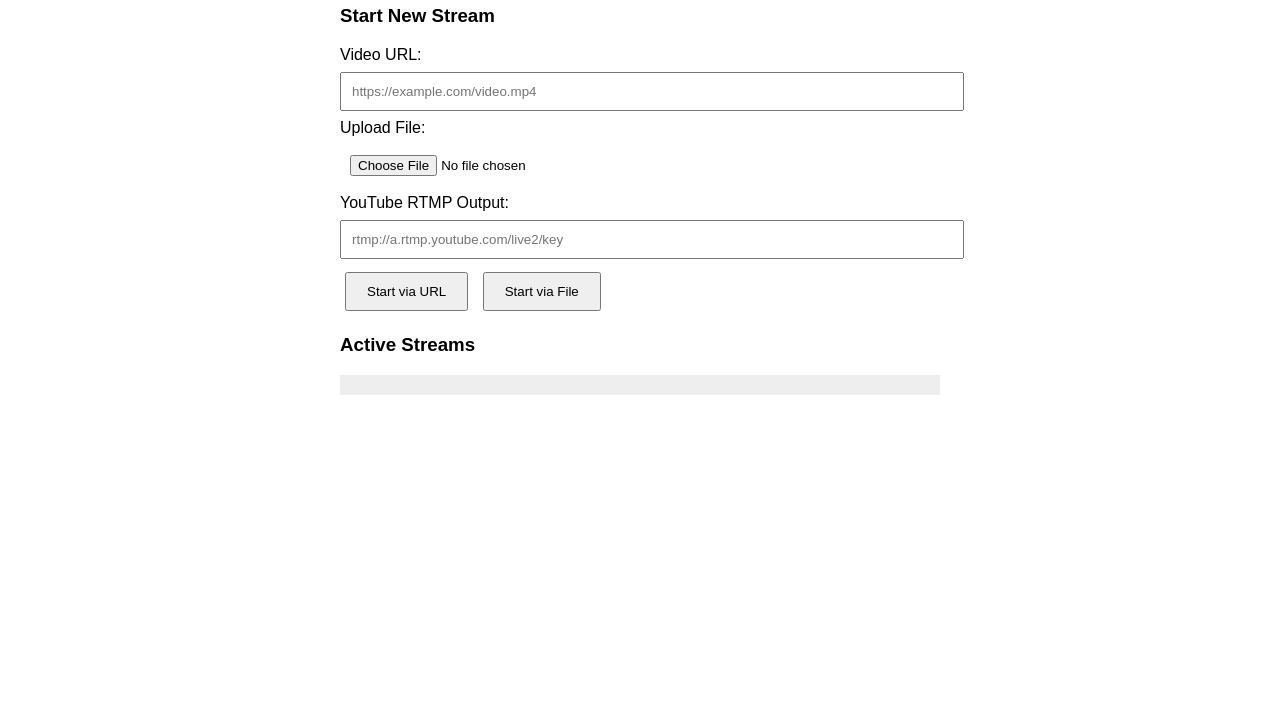
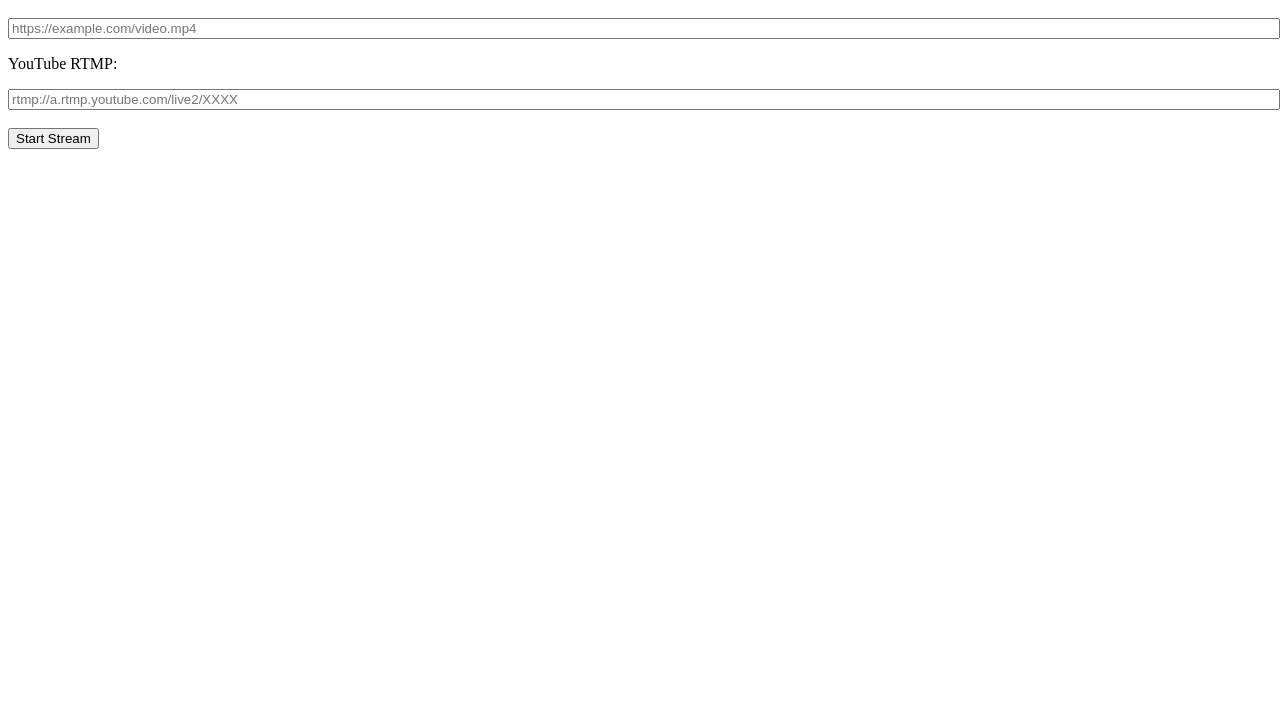
Before and after one commit to pipinboni-art/multi-stream-manager, a website: page index.html in a window 1280 px wide. Shown: the part 83-800 px from the top of the page. Drawn offline with Linux system fonts and the light colour scheme; no server answers.

Commit message:
Update index.html

```diff
--- a/index.html
+++ b/index.html
@@ -1,69 +1,36 @@
-
 <!DOCTYPE html>
 <html>
 <head>
-<title>Multi Stream Manager</title>
-<style>
-body { font-family: Arial; padding:20px; max-width:600px; margin:auto; }
-input, textarea { width:100%; padding:10px; margin:8px 0; }
-button { padding:10px 20px; margin:5px 5px; }
-#list { background:#eee; padding:10px; }
-</style>
+  <title>Multi Stream Manager</title>
 </head>
 <body>
+  <h2>Multi Stream Manager</h2>
 
-<h2>Multi Stream Manager</h2>
+  <p>Video URL:</p>
+  <input id="input" placeholder="https://example.com/video.mp4" style="width:100%">
 
-<h3>Start New Stream</h3>
-<label>Video URL:</label>
-<input id="inputUrl" placeholder="https://example.com/video.mp4">
+  <p>YouTube RTMP:</p>
+  <input id="output" placeholder="rtmp://a.rtmp.youtube.com/live2/XXXX" style="width:100%">
 
-<label>Upload File:</label>
-<input id="fileInput" type="file">
+  <br><br>
+  <button onclick="start()">Start Stream</button>
 
-<label>YouTube RTMP Output:</label>
-<input id="output" placeholder="rtmp://a.rtmp.youtube.com/live2/key">
-
-<button onclick="startUrl()">Start via URL</button>
-<button onclick="startFile()">Start via File</button>
-
-<h3>Active Streams</h3>
-<pre id="list"></pre>
+  <pre id="log"></pre>
 
 <script>
-async function refresh(){
-  const r = await fetch("/list");
-  document.getElementById("list").textContent = JSON.stringify(await r.json(), null, 2);
-}
-
-async function startUrl(){
-  const input = document.getElementById("inputUrl").value;
+async function start(){
+  const input = document.getElementById("input").value;
   const output = document.getElementById("output").value;
 
-  const r = await fetch("/start", {
-    method:"POST",
-    headers:{ "Content-Type":"application/json" },
-    body:JSON.stringify({ input, output })
+  const res = await fetch("/start", {
+    method: "POST",
+    headers: { "Content-Type": "application/json" },
+    body: JSON.stringify({ input, output })
   });
 
-  alert(JSON.stringify(await r.json()));
-  refresh();
+  document.getElementById("log").textContent =
+    JSON.stringify(await res.json(), null, 2);
 }
-
-async function startFile(){
-  const file = document.getElementById("fileInput").files[0];
-  const output = document.getElementById("output").value;
-  const fd = new FormData();
-  fd.append("file", file);
-  fd.append("output", output);
-
-  const r = await fetch("/start", { method:"POST", body:fd });
-  alert(JSON.stringify(await r.json()));
-  refresh();
-}
-
-refresh();
 </script>
-
 </body>
 </html>
```
